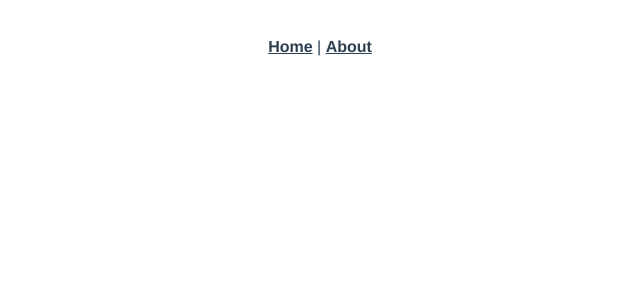
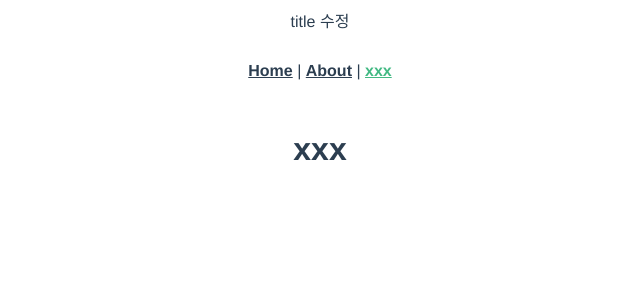
Before and after one commit to iyu88/Vue-Firebase, a Vue app in the folder vf2/: page /xxx in a window 1280 px wide. Shown: the top 300 px of the page, without its empty margins (320-960 px from the left). Built offline with nearby package versions, Linux system fonts and the light colour scheme.

Commit message:
router_basic

```diff
--- a/vf2/src/App.vue
+++ b/vf2/src/App.vue
@@ -1,8 +1,9 @@
 <template>
-  <div id="app">
+  <div id="app">title 수정
     <div id="nav">
       <router-link to="/">Home</router-link> |
-      <router-link to="/about">About</router-link>
+      <router-link to="/about">About</router-link> |
+      <router-link to="/xxx">xxx</router-link>
     </div>
     <router-view/>
   </div>
--- a/vf2/src/router/index.js
+++ b/vf2/src/router/index.js
@@ -17,6 +17,14 @@
     // this generates a separate chunk (about.[hash].js) for this route
     // which is lazy-loaded when the route is visited.
     component: () => import(/* webpackChunkName: "about" */ '../views/About.vue')
+  },
+  {
+    path: '/xxx',
+    name: 'xxx',
+    // route level code-splitting
+    // this generates a separate chunk (about.[hash].js) for this route
+    // which is lazy-loaded when the route is visited.
+    component: () => import(/* webpackChunkName: "about" */ '../views/xxx.vue')
   }
 ]
 
--- /dev/null
+++ b/vf2/src/views/xxx.vue
@@ -0,0 +1,5 @@
+<template>
+  <div class="about">
+    <h1>xxx</h1>
+  </div>
+</template>
```
